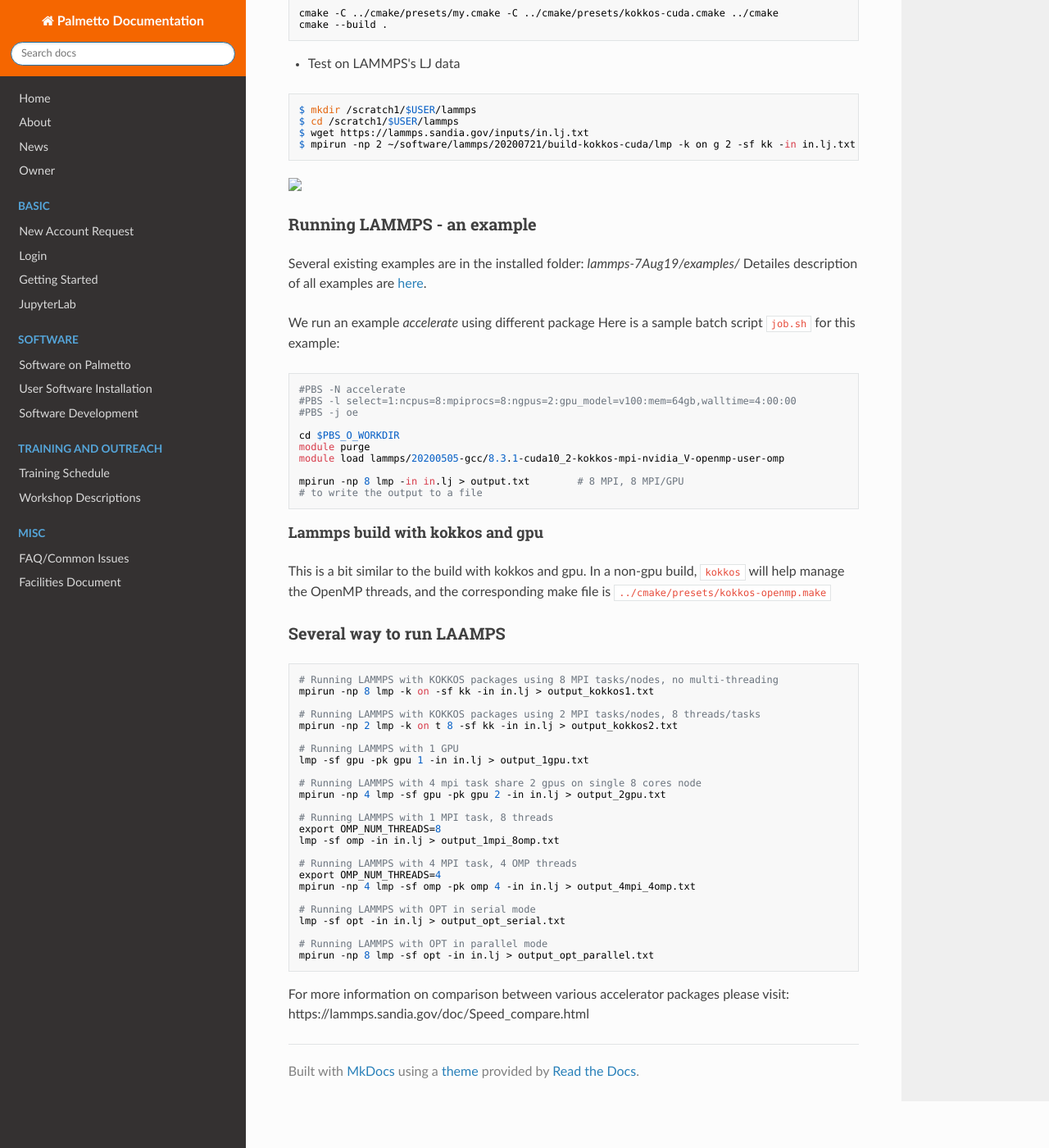
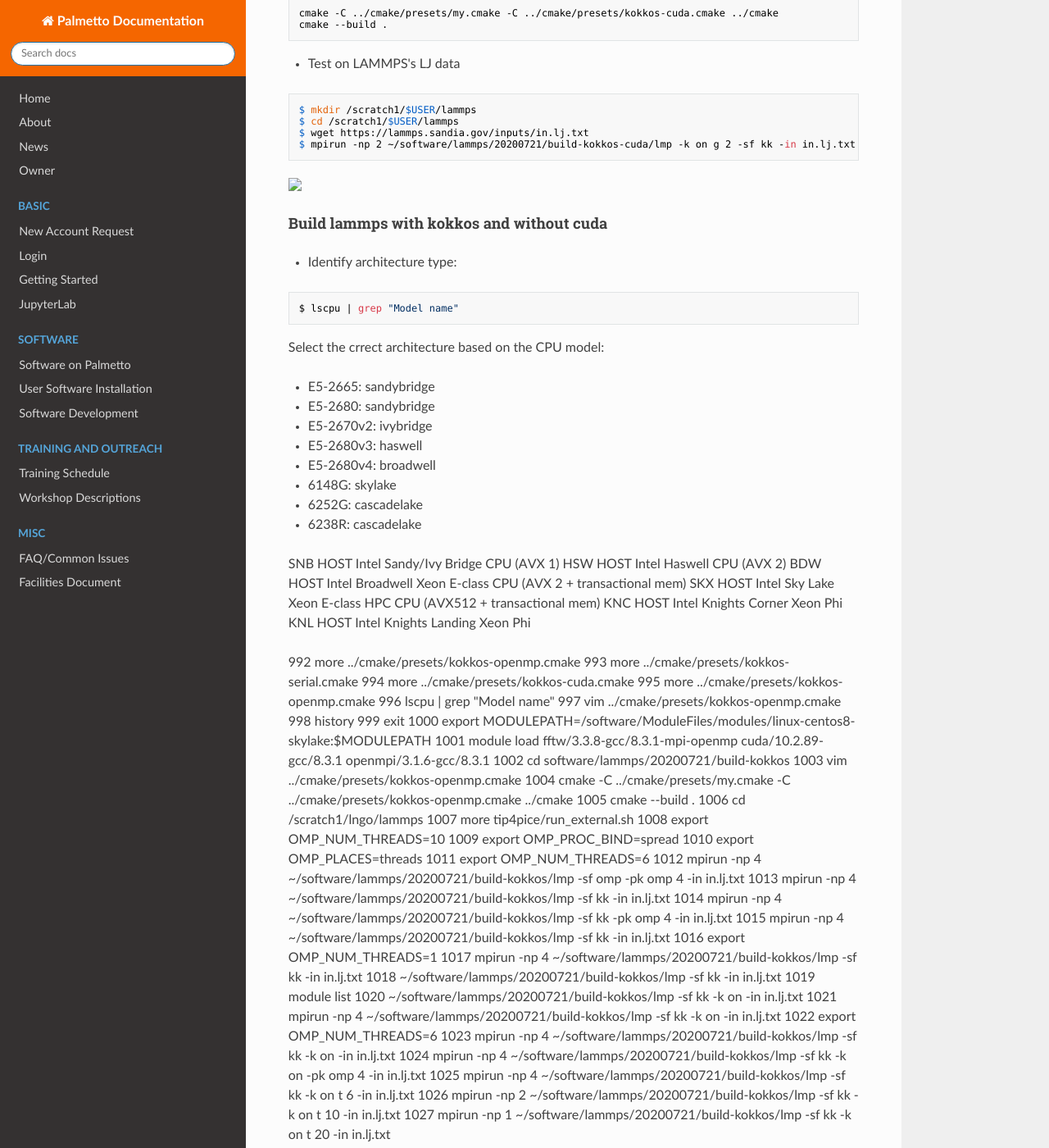
Before and after one commit to clemsonciti/palmetto-documentation, an MkDocs documentation site: the page built from docs/software/packages/lammps.md, in a window 1280 px wide and 1400 px high, scrolled down 2431 px. Shown: the whole window at 82% size. Built offline with MkDocs 1.6.1, drawn with Linux system fonts in a browser that asks for light colours; nearby versions of some CDN libraries; some of the changed text lies outside the part shown.

Commit message:
Update lammps.md

```diff
--- a/docs/software/packages/lammps.md
+++ b/docs/software/packages/lammps.md
@@ -127,6 +127,82 @@
 
 <img src="../../images/software/packages/lammps_03.png" style="width:600px">
 
+#### Build lammps with kokkos and without cuda
+
+- Identify architecture type:
+
+~~~
+$ lscpu | grep "Model name"
+~~~
+
+Select the crrect architecture based on the CPU model:
+
+- E5-2665: sandybridge
+- E5-2680: sandybridge
+- E5-2670v2: ivybridge
+- E5-2680v3: haswell
+- E5-2680v4: broadwell
+- 6148G: skylake
+- 6252G: cascadelake
+- 6238R: cascadelake
+
+SNB
+HOST
+Intel Sandy/Ivy Bridge CPU (AVX 1)
+HSW
+HOST
+Intel Haswell CPU (AVX 2)
+BDW
+HOST
+Intel Broadwell Xeon E-class CPU (AVX 2 + transactional mem)
+SKX
+HOST
+Intel Sky Lake Xeon E-class HPC CPU (AVX512 + transactional mem)
+KNC
+HOST
+Intel Knights Corner Xeon Phi
+KNL
+HOST
+Intel Knights Landing Xeon Phi
+
+
+992  more ../cmake/presets/kokkos-openmp.cmake
+  993  more ../cmake/presets/kokkos-serial.cmake
+  994  more ../cmake/presets/kokkos-cuda.cmake
+  995  more ../cmake/presets/kokkos-openmp.cmake
+  996  lscpu | grep "Model name"
+  997  vim ../cmake/presets/kokkos-openmp.cmake
+  998  history
+  999  exit
+ 1000  export MODULEPATH=/software/ModuleFiles/modules/linux-centos8-skylake:$MODULEPATH
+ 1001  module load fftw/3.3.8-gcc/8.3.1-mpi-openmp cuda/10.2.89-gcc/8.3.1 openmpi/3.1.6-gcc/8.3.1
+ 1002  cd software/lammps/20200721/build-kokkos
+ 1003  vim ../cmake/presets/kokkos-openmp.cmake
+ 1004  cmake -C ../cmake/presets/my.cmake -C ../cmake/presets/kokkos-openmp.cmake ../cmake
+ 1005  cmake --build .
+ 1006  cd /scratch1/lngo/lammps
+ 1007  more tip4pice/run_external.sh
+ 1008  export OMP_NUM_THREADS=10
+ 1009  export OMP_PROC_BIND=spread
+ 1010  export OMP_PLACES=threads
+ 1011  export OMP_NUM_THREADS=6
+ 1012  mpirun -np 4 ~/software/lammps/20200721/build-kokkos/lmp -sf omp -pk omp 4 -in in.lj.txt
+ 1013  mpirun -np 4 ~/software/lammps/20200721/build-kokkos/lmp -sf kk -in in.lj.txt
+ 1014  mpirun -np 4 ~/software/lammps/20200721/build-kokkos/lmp -sf kk -pk omp 4 -in in.lj.txt
+ 1015  mpirun -np 4 ~/software/lammps/20200721/build-kokkos/lmp -sf kk -in in.lj.txt
+ 1016  export OMP_NUM_THREADS=1
+ 1017  mpirun -np 4 ~/software/lammps/20200721/build-kokkos/lmp -sf kk -in in.lj.txt
+ 1018  ~/software/lammps/20200721/build-kokkos/lmp -sf kk -in in.lj.txt
+ 1019  module list
+ 1020  ~/software/lammps/20200721/build-kokkos/lmp -sf kk -k on -in in.lj.txt
+ 1021  mpirun -np 4 ~/software/lammps/20200721/build-kokkos/lmp -sf kk -k on -in in.lj.txt
+ 1022  export OMP_NUM_THREADS=6
+ 1023  mpirun -np 4 ~/software/lammps/20200721/build-kokkos/lmp -sf kk -k on -in in.lj.txt
+ 1024  mpirun -np 4 ~/software/lammps/20200721/build-kokkos/lmp -sf kk -k on -pk omp 4 -in in.lj.txt
+ 1025  mpirun -np 4 ~/software/lammps/20200721/build-kokkos/lmp -sf kk -k on t 6 -in in.lj.txt
+ 1026  mpirun -np 2 ~/software/lammps/20200721/build-kokkos/lmp -sf kk -k on t 10 -in in.lj.txt
+ 1027  mpirun -np 1 ~/software/lammps/20200721/build-kokkos/lmp -sf kk -k on t 20 -in in.lj.txt
+
 
 ### Running LAMMPS - an example
 
```
Also changed, not shown: other parts of docs/software/packages/lammps.md (+1 -1 lines).
